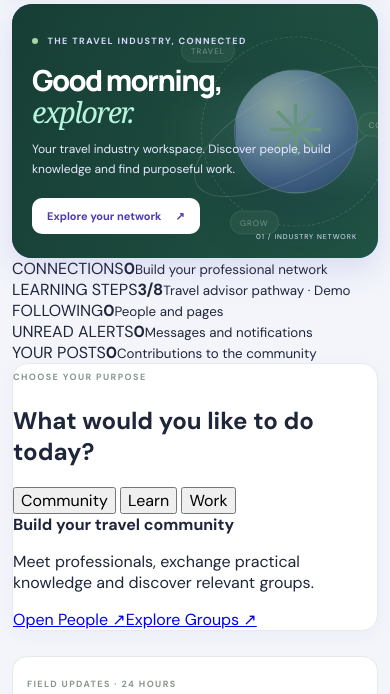
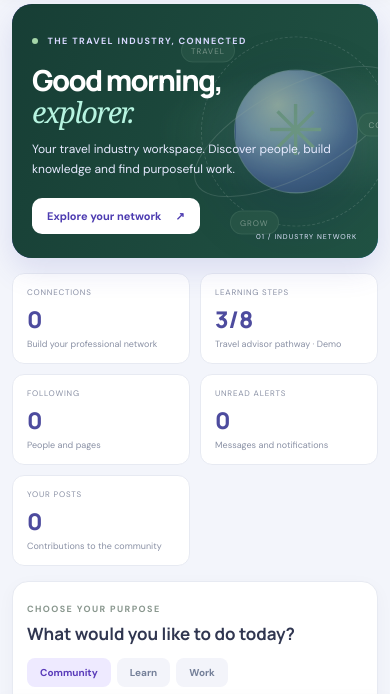
Before and after one commit to prem-pk-dev/TravelNet, a plain HTML site: page index.html in a window 390 px wide. Shown: the part 68-762 px from the top of the page. Drawn offline with Linux system fonts and the light colour scheme.

Commit message:
Add reference home dashboard metrics and purpose tabs

```diff
--- a/assets/css/reference-shell.css
+++ b/assets/css/reference-shell.css
@@ -81,3 +81,4 @@ body.tn-dark h2,body.tn-dark h3,body.tn-dark .home-community-card strong,body.tn
 body.tn-dark .media-card p,body.tn-dark .reference-card-copy p,body.tn-dark .home-community-card p{color:#b5bdd5}
 @media(max-width:900px){.left-sidebar .launcher-grid{display:none}}
 .workspace>.story-page{max-width:none;margin:20px 0;padding:0 12px}.reference-sidebar{flex:none}.reference-sidebar .theme-switch{margin-top:12px}
+.home-metrics{display:grid;grid-template-columns:repeat(5,minmax(0,1fr));gap:10px;margin:15px 0}.home-metrics article{background:#fff;border:1px solid var(--tn-line);border-radius:12px;padding:13px 14px;min-width:0}.home-metrics span,.home-metrics small{display:block;font-size:8px;letter-spacing:.8px;color:#8a91a5}.home-metrics strong{display:block;font:800 23px Manrope;color:#4d4b9e;margin:6px 0 3px}.home-metrics small{font-size:9px;letter-spacing:0}.purpose-chooser{padding:18px;margin-bottom:18px}.purpose-chooser h2{font:700 17px Manrope;margin:5px 0 13px;color:#303650}.purpose-tabs{display:flex;gap:6px;margin-bottom:12px}.purpose-tabs button{border:0;background:#f3f4fa;color:#758099;padding:8px 13px;border-radius:8px;font-size:10px;font-weight:700;cursor:pointer}.purpose-tabs button.active{background:#eeeaff;color:#5a3cba}.purpose-detail{padding:14px;background:#f8f8fd;border-radius:10px}.purpose-detail strong{font:700 12px Manrope;color:#333b58}.purpose-detail p{font-size:10px;color:#81899c;line-height:1.6}.purpose-detail a{display:inline-block;margin-right:12px;color:#5b45b7;text-decoration:none;font-size:10px;font-weight:700}@media(max-width:1100px){.home-metrics{grid-template-columns:repeat(3,1fr)}}@media(max-width:620px){.home-metrics{grid-template-columns:repeat(2,1fr)}.purpose-chooser{padding:14px}}
```
